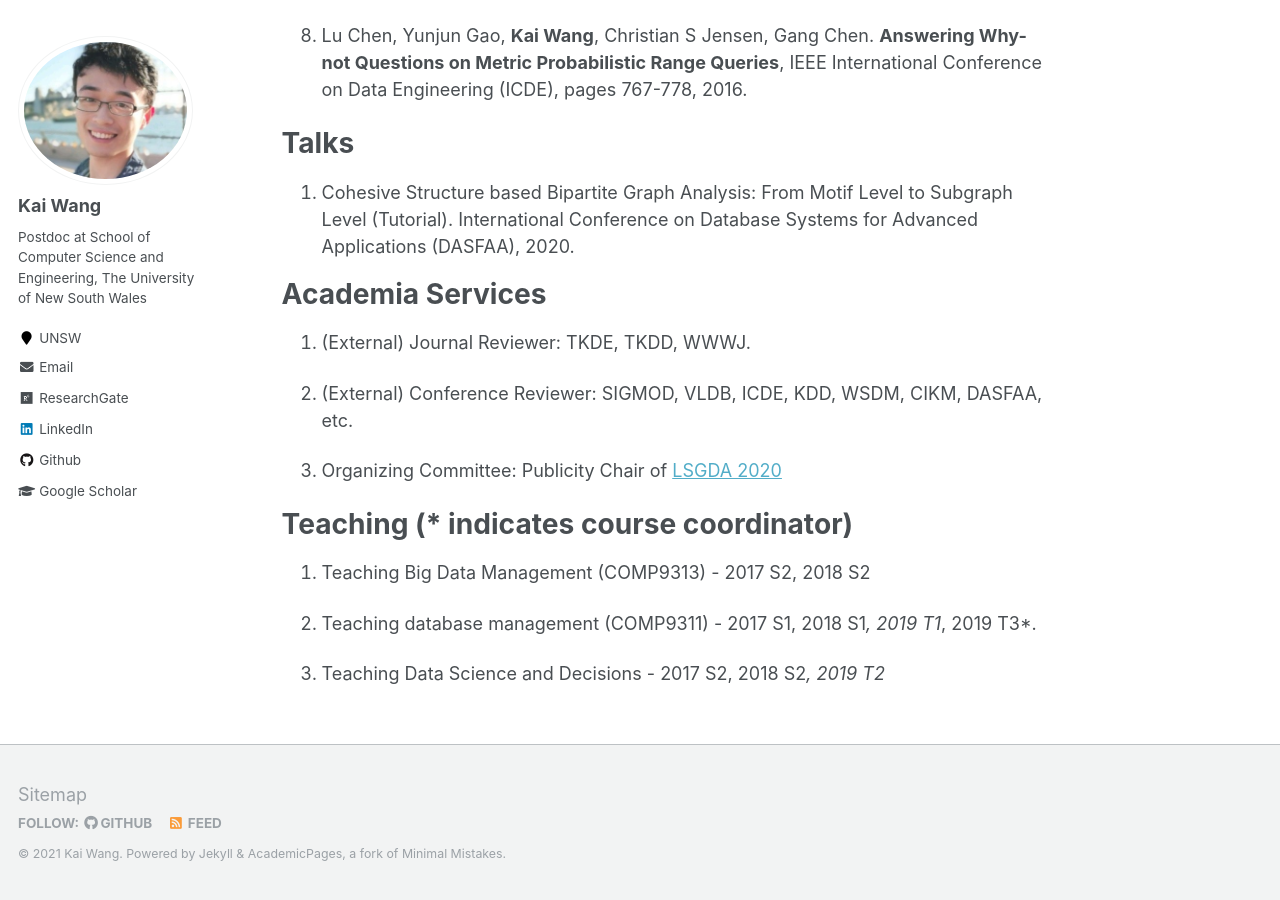
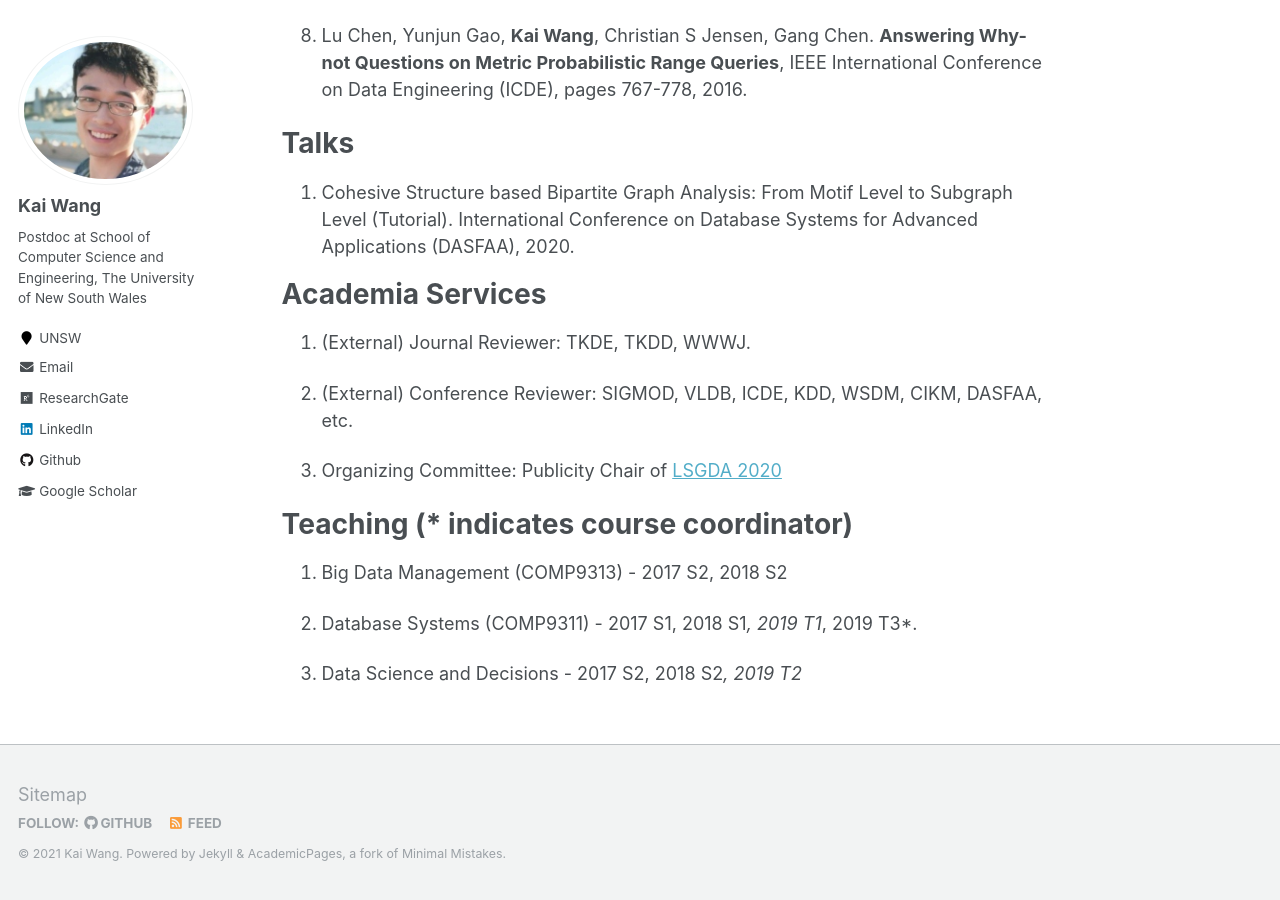
Before and after one commit to cs-kaiwang/cs-kaiwang.github.io, a Jekyll site: the page built from _pages/about.md, in a window 1280 px wide and 900 px high, scrolled down 1183 px. Built offline with Jekyll 4.4.1, drawn with Linux system fonts in a browser that asks for light colours.

Commit message:
Update about.md

```diff
--- a/_pages/about.md
+++ b/_pages/about.md
@@ -45,8 +45,8 @@ Academia Services
 Teaching (* indicates course coordinator)
 ======
 
-1. Teaching Big Data Management  (COMP9313) -  2017 S2, 2018 S2
+1. Big Data Management  (COMP9313) -  2017 S2, 2018 S2
 
-2. Teaching database management (COMP9311) -  2017 S1, 2018 S1*, 2019 T1*, 2019 T3*.
+2. Database Systems (COMP9311) -  2017 S1, 2018 S1*, 2019 T1*, 2019 T3*.
 
-3. Teaching Data Science and Decisions -  2017 S2, 2018 S2*, 2019 T2*
+3. Data Science and Decisions -  2017 S2, 2018 S2*, 2019 T2*
```
